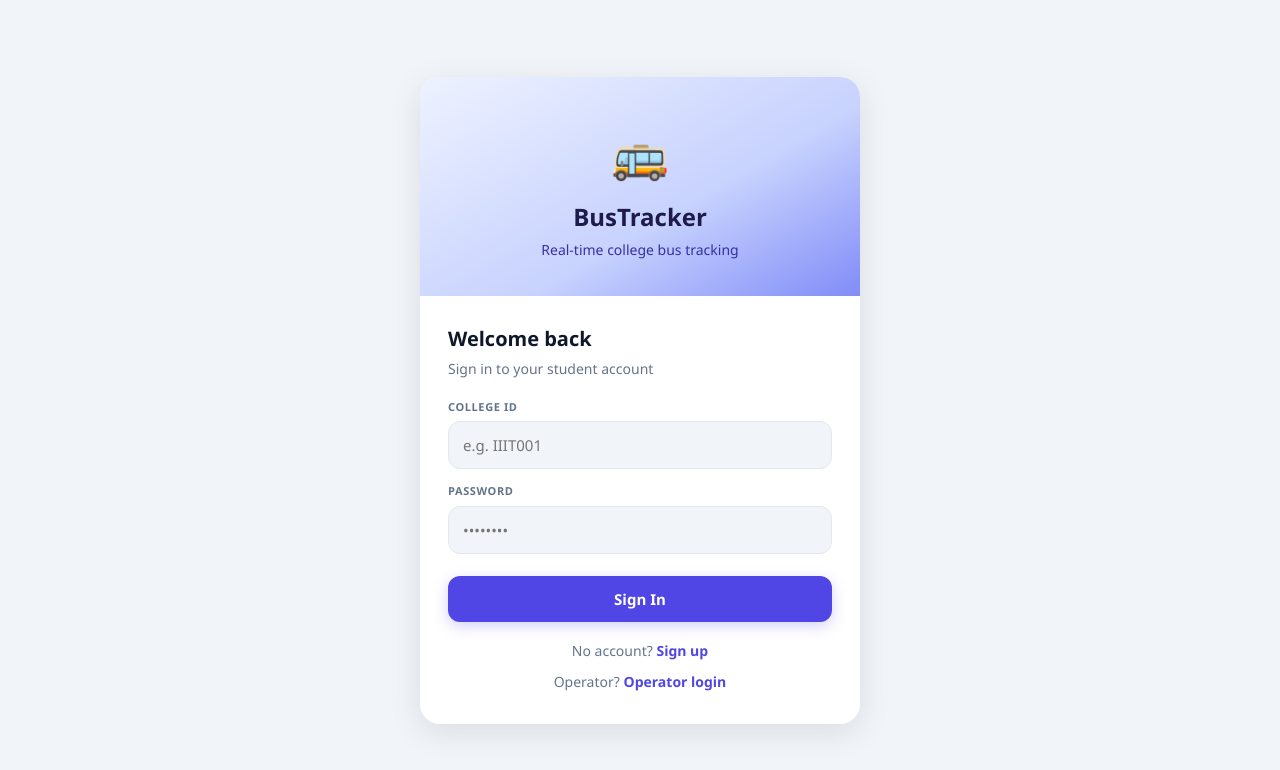
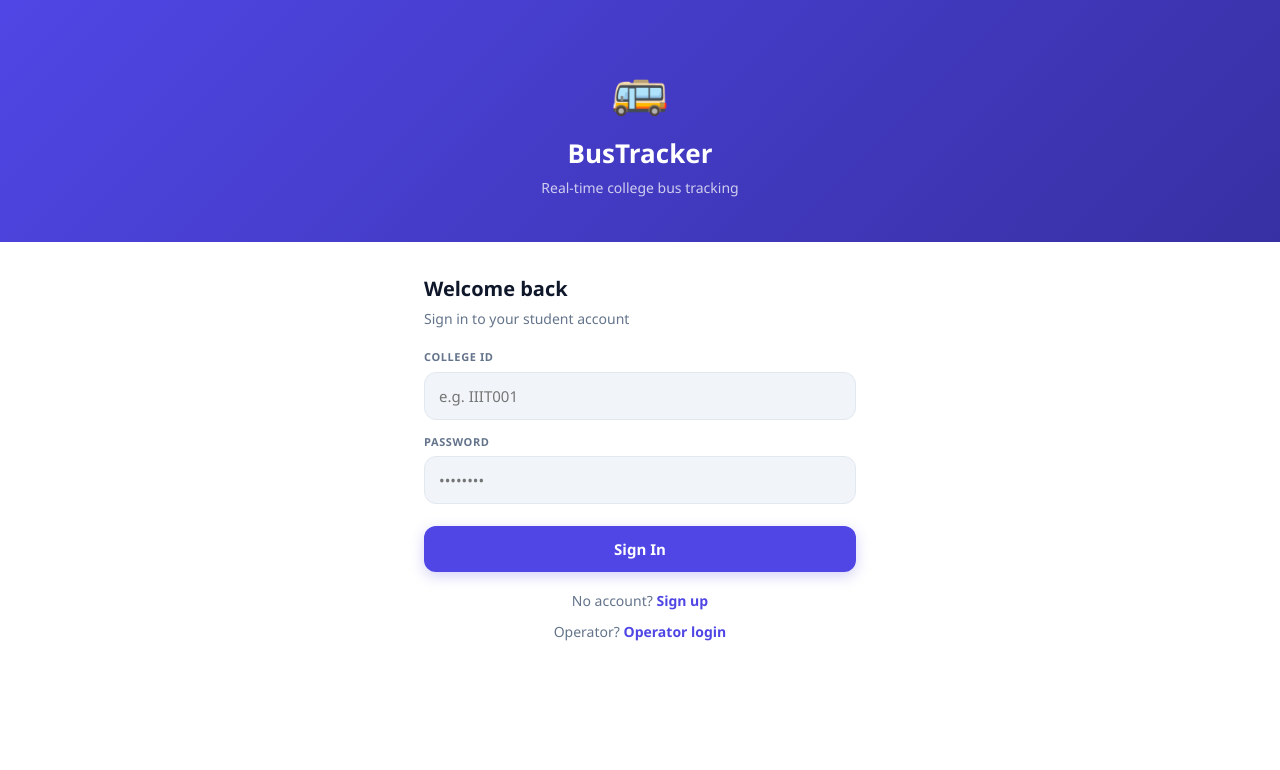
Before and after one commit to Achuthnarayan/Bustracker, a Next.js app: page /login in a window 1280 px wide. Shown: the top 770 px of the page. Built offline with nearby package versions, Linux system fonts and the light colour scheme.

Commit message:
fix: full-width auth pages, consistent indigo headers, remove payment method dropdown

```diff
--- a/src/app/globals.css
+++ b/src/app/globals.css
@@ -41,24 +41,20 @@ body {
   background: var(--surface);
 }
 
-/* ── Auth layout: centered form card ──────────────────────────────────── */
+/* ── Auth layout: full-width split layout ─────────────────────────────── */
 .auth-page {
   width: 100%;
   min-height: 100vh;
   display: flex;
-  align-items: center;
-  justify-content: center;
-  padding: 24px 16px;
-  background: var(--bg);
+  flex-direction: column;
+  background: var(--surface);
 }
 
 .auth-card {
   width: 100%;
-  max-width: 440px;
-  background: var(--surface);
-  border-radius: 20px;
-  box-shadow: var(--shadow-lg);
-  overflow: hidden;
+  flex: 1;
+  display: flex;
+  flex-direction: column;
 }
 
 /* ── Inputs ────────────────────────────────────────────────────────────── */
@@ -104,15 +100,19 @@ input:focus, select:focus {
 
 /* ── Auth header (inside card) ─────────────────────────────────────────── */
 .auth-header {
-  background: linear-gradient(150deg, #EEF2FF 0%, #C7D2FE 60%, #818CF8 100%);
-  padding: 40px 24px 36px;
+  background: linear-gradient(135deg, #4F46E5 0%, #3730A3 100%);
+  padding: 52px 24px 44px;
   text-align: center;
 }
-.auth-header h1 { font-size: 24px; font-weight: 800; color: #1E1B4B; }
-.auth-header p  { font-size: 14px; color: #3730A3; margin-top: 4px; font-weight: 500; }
+.auth-header h1 { font-size: 26px; font-weight: 800; color: #fff; }
+.auth-header p  { font-size: 14px; color: rgba(255,255,255,0.75); margin-top: 4px; font-weight: 500; }
 
 .auth-body {
-  padding: 28px 28px 32px;
+  flex: 1;
+  padding: 32px 24px 40px;
+  max-width: 480px;
+  width: 100%;
+  margin: 0 auto;
 }
 .auth-body h2 { font-size: 20px; font-weight: 800; margin-bottom: 4px; }
 .subtitle { font-size: 14px; color: var(--text-muted); margin-bottom: 20px; }
--- a/src/app/routes/page.tsx
+++ b/src/app/routes/page.tsx
@@ -19,7 +19,7 @@ export default function RoutesPage() {
   return (
     <div className="page-shell" style={{ background: 'var(--bg)' }}>
       <TopNav />
-      <div style={{ background: 'linear-gradient(135deg,#F97316,#EA580C)', padding: '24px 20px 28px', color: '#fff' }}>
+      <div style={{ background: 'linear-gradient(135deg,#4F46E5,#3730A3)', padding: '24px 20px 28px', color: '#fff' }}>
         <div style={{ fontSize: 13, fontWeight: 600, opacity: 0.85, marginBottom: 4 }}>Available Routes</div>
         <div style={{ fontSize: 24, fontWeight: 800 }}>Bus Routes</div>
         <div style={{ fontSize: 12, opacity: 0.75, marginTop: 4 }}>{routes.length} routes available</div>
```
Also changed, not shown: src/app/tickets/page.tsx (+1 -9 lines).
